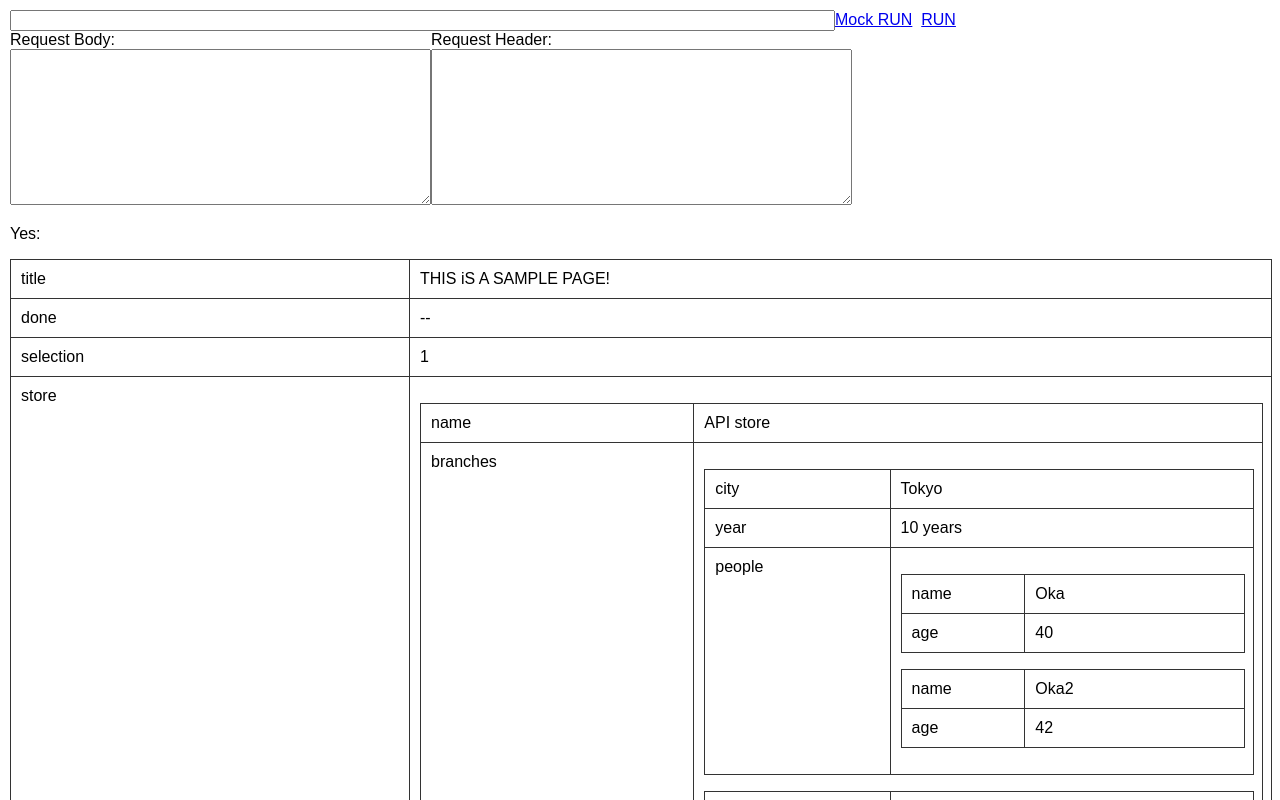
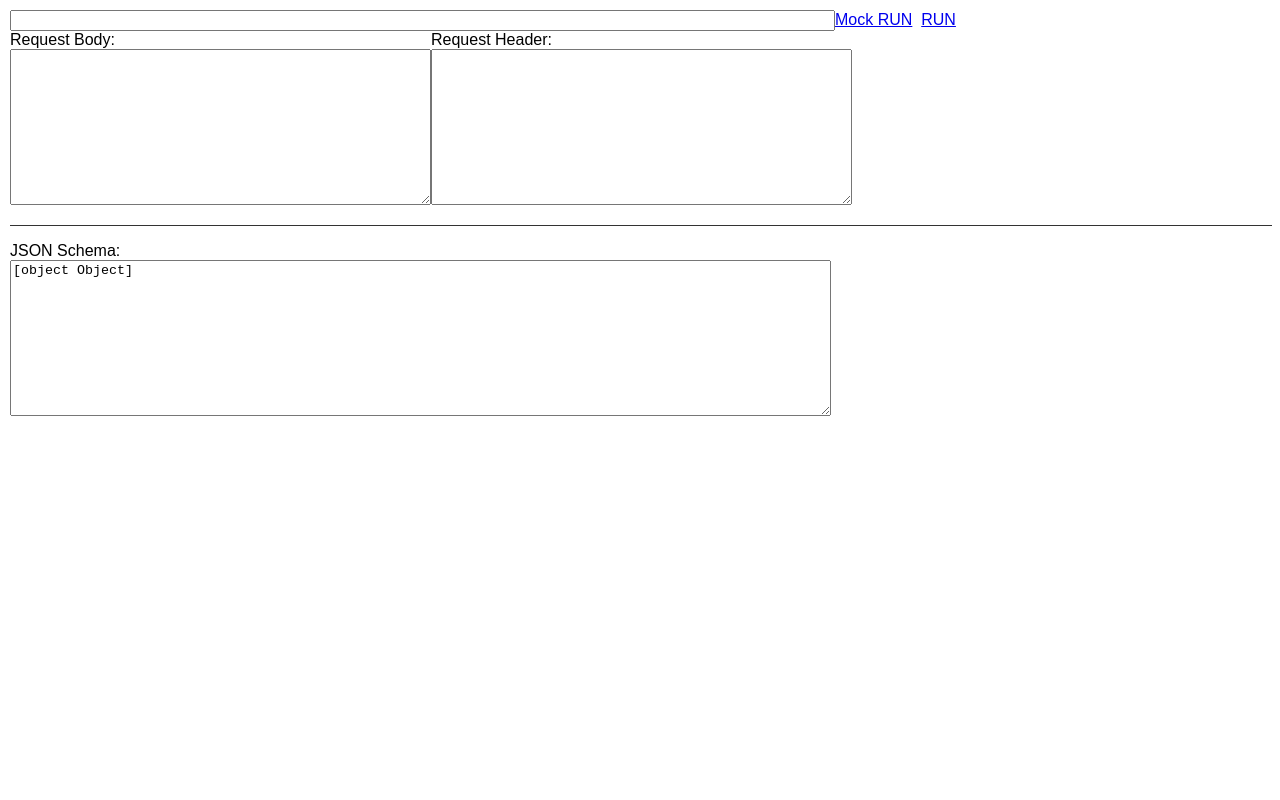
Before and after one commit to syusyu/json-schema-generator, a React (Create React App) app: page / in a window 1280 px wide. Shown: the top 800 px of the page. Built offline with nearby package versions, Linux system fonts and the light colour scheme.

Commit message:
feat: struggling getting form data

```diff
--- a/src/actions/index.js
+++ b/src/actions/index.js
@@ -3,7 +3,9 @@ import { createAction } from "redux-actions";
 export const RUN_API_MOCK = 'RUN_API_MOCK';
 export const RUN_API = 'RUN_API';
 export const RECEIVE_DATA = 'RECEIVE_DATA';
+export const UPDATE_JSON_SCHEMA = 'UPDATE_JSON_SCHEMA';
 
 export const runApiMock = createAction(RUN_API_MOCK);
 export const runApi = createAction(RUN_API);
 export const receiveData = createAction(RECEIVE_DATA);
+export const updateJsonSchema = createAction(UPDATE_JSON_SCHEMA, (event) => {jsonSchema: event.target.value});
--- a/src/components/response/SchemaUI.js
+++ b/src/components/response/SchemaUI.js
@@ -4,7 +4,8 @@ import Form from "react-jsonschema-form";
 
 const SCHEMA_GROUP = '_schemaGroup';
 
-const data_sample = {
+const data_sample = {};
+const data_sample3 = {
     "title": "THIS iS A SAMPLE PAGE!",
     "done": false,
     "selection": 1,
@@ -325,11 +326,18 @@ class SchemaUI extends Component {
     };
 
     render() {
-        const {responseBody} = this.props;
+        const {responseBody, jsonSchema, actions} = this.props;
+        console.log('###props=' + JSON.stringify(this.props));
         return (
             <div>
-                <p>Yes:{JSON.stringify(responseBody)}</p>
-                {this.build(data_sample, schema_sample)}
+                <div>
+                    {this.build(responseBody, jsonSchema)}
+                </div>
+                <div>
+                    JSON Schema:<br />
+                    <textarea cols="100" rows="10"
+                              onChange={actions.updateJsonSchema}>{jsonSchema}</textarea>
+                </div>
             </div>
         );
     };
--- a/src/containers/schemaUI.js
+++ b/src/containers/schemaUI.js
@@ -1,7 +1,16 @@
 import SchemaUI from '../components/response/SchemaUI'
 import {connect} from 'react-redux'
+import {bindActionCreators} from "redux";
+import {updateJsonSchema} from "../actions";
 
 
+const mapDispatchToProps = (dispatch) => {
+    return {
+        actions: bindActionCreators({updateJsonSchema}, dispatch)
+    }
+}
+
 export default connect(
-    (store) => (store.request)
+    (store) => (store.request),
+    mapDispatchToProps
 )(SchemaUI)
--- a/src/reducers/request.js
+++ b/src/reducers/request.js
@@ -1,8 +1,6 @@
-import {RUN_API_MOCK} from "../actions/index"
-import {RECEIVE_DATA} from "../actions";
+import {RUN_API_MOCK, RECEIVE_DATA, UPDATE_JSON_SCHEMA} from "../actions/index"
 
-// const initialState = {responseBody: '{"baz": "baz"}'}
-const initialState = {};
+const initialState = {responseBody: {}, jsonSchema: {}};
 
 export default function request(state = initialState, action) {
     switch (action.type) {
@@ -11,6 +9,9 @@ export default function request(state = initialState, action) {
         case RECEIVE_DATA:
             console.log('###receive.action=' + JSON.stringify(action));
             return {responseBody: action.payload};
+        case UPDATE_JSON_SCHEMA:
+            console.log('###updateJsonSchema.jsonSchema=' + JSON.stringify(action));
+            return {...state, jsonSchema: action.jsonSchema};
         default:
             return state;
     }
--- a/src/sagas/index.js
+++ b/src/sagas/index.js
@@ -2,11 +2,21 @@ import { takeEvery, delay } from 'redux-saga'
 import { call, put } from 'redux-saga/effects'
 import {RUN_API, receiveData} from "../actions/index"
 
+const data = {
+    "title": "THIS iS A SAMPLE PAGE!",
+    "done": false,
+    "selection": 1,
+    "store": {
+        "name": "API store",
+        "branches": [
+            {"city": "Tokyo", "year": "10 years", "people": [
+                    {"name": "Oka", "age": 40}, {"name": "Oka2", "age": 42}]},
+            {"city": "SG", "year": "5 years", "people": [
+                    {"name": "Non", "age": 39}, {"name": "Non2", "age": 41}]}]}};
 function* callApi(action) {
     try {
         yield call(delay, 1000);
         // const user = yield call(Api.fetchUser, action.payload.userId);
-        const data = {"bar2": "bar2"};
         yield put(receiveData(data));
     } catch (e) {
         yield put({type: "CALL_API_FAILED", message: e.message});
```
